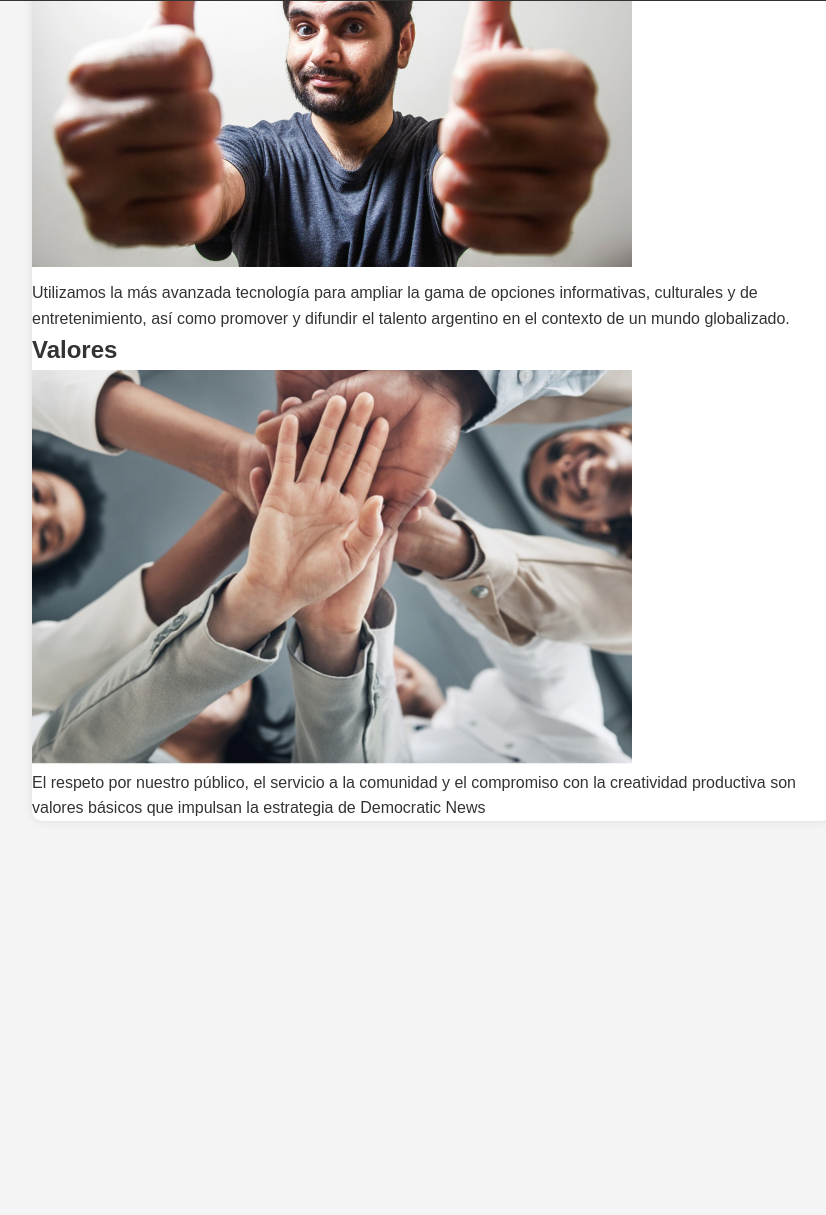
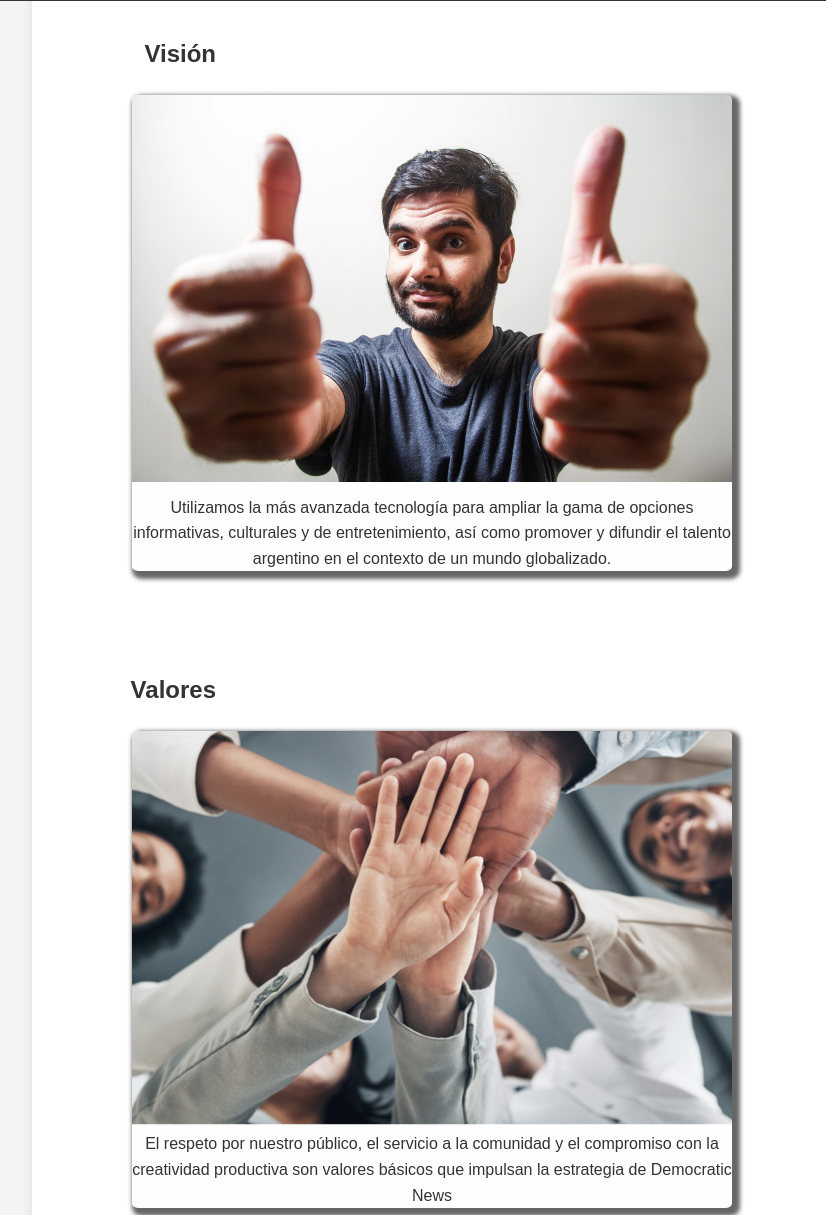
Before and after one commit to VickyRobledo88/CodoACodoG18, a plain HTML site: page pages/about.html in a window 1280 px wide. Shown: the part 799-2014 px from the top of the page, without its empty margins (208-1034 px from the left). Before the commit the page ends 1740 px from the top, so only its background shows below. Drawn offline with Linux system fonts and the light colour scheme.

Commit message:
agregado el css

```diff
--- a/css/about.css
+++ b/css/about.css
@@ -0,0 +1,45 @@
+*{
+    margin: 0;
+    padding: 0;
+}
+
+.card{
+    display:inline-block;
+    background-color: rgba(224, 243, 237, 0.1);
+    max-width: 800px;
+    width: 100%;
+    box-shadow: 4px 4px 4px 4px rgba(0,0,0,0.6);
+    text-align: center;
+    border-radius: 1%;
+    overflow: hidden;
+}
+
+.imagen-responsive{
+    height: auto;
+    max-width: 100%;
+    display: block;
+}
+
+/* Seleccionar el selector de la primer sección:
+agregar posición relativa y separar de la izquierda. */
+#about-s1{
+    position: relative;
+    margin: 40px;
+    padding: 60px;
+}
+#about-s2{
+    position: relative;
+    margin: 40px;
+    padding: 60px;
+}
+#about-s3{
+    position: relative;
+    margin: 40px;
+    padding: 60px;
+
+}
+h1{
+    position: absolute;
+    right: 80%;
+    top:0;
+}
--- a/pages/about.html
+++ b/pages/about.html
@@ -4,6 +4,7 @@
     <meta name="viewport" content="width=device-width, initial-scale=1.0">
     <title>DemocraticNews</title>
     <link rel="stylesheet" href="../css/main_page_styles.css">
+    <link rel="stylesheet" href="../css/about.css">
     <link rel="icon" href="../assets/logo.png" type="image/x-icon">
 </head>
 <body>
@@ -31,35 +32,41 @@
     </header>
 
     <main>
-        <section>
+        <section id="about-s1">
             <h1>Misión</h1>
+            <div class="card">
                 <img src="/static/img/about images/tablet mision.png" alt="Mision de la empresa"width=600px height="400px">
-            <p> Asumimos cotidianamente el compromiso de brindar una
+                <p id="texto"> Asumimos cotidianamente el compromiso de brindar una
                  comunicación honesta e independiente, ejercida con responsabilidad profesional,
                  ofreciendo al público una visión completa y actualizada de la realidad. </p>
-            <p> Nos proponenemos a fortalecer las instituciones
+                 <p id="texto"> Nos proponenemos a fortalecer las instituciones
                 que sustentan el sistema democrático, facilitando la discusión de los grandes
                 temas y promoviendo el debate y la comunicación entre los distintos sectores de
                 la sociedad. </p>
+            </div>
          </section>
-            <section>
+         <section id="about-s2">
             <h1>Visión</h1>
+            <div class="card">
                 <img src="/static/img/about images/pulgar vision.png" alt="Vision de la empresa"width=600px height="400px">
-                <p> Utilizamos la más avanzada
+                <p id="texto"> Utilizamos la más avanzada
                     tecnología para ampliar la gama de opciones informativas,
                     culturales y de entretenimiento, así como promover y
                     difundir el talento argentino en el contexto de un mundo
                     globalizado.
                 </p>
+            </div>
         </section>
-            <section >
+        <section id="about-s3">
             <h1>Valores</h1>
+            <div class="card">
                 <img src="/static/img/about images/unidos valores.png" alt="Mision de la empresa"width=600px height="400px">
-                <p> El respeto por nuestro público, el servicio a la
+                <p id="texto"> El respeto por nuestro público, el servicio a la
                     comunidad y el compromiso con la creatividad
                     productiva son valores básicos que impulsan la
                     estrategia de Democratic News
                 </p>
+            </div>
         </section>
     </main>
 
```
Lines whose indentation alone changed are shown as unchanged.
